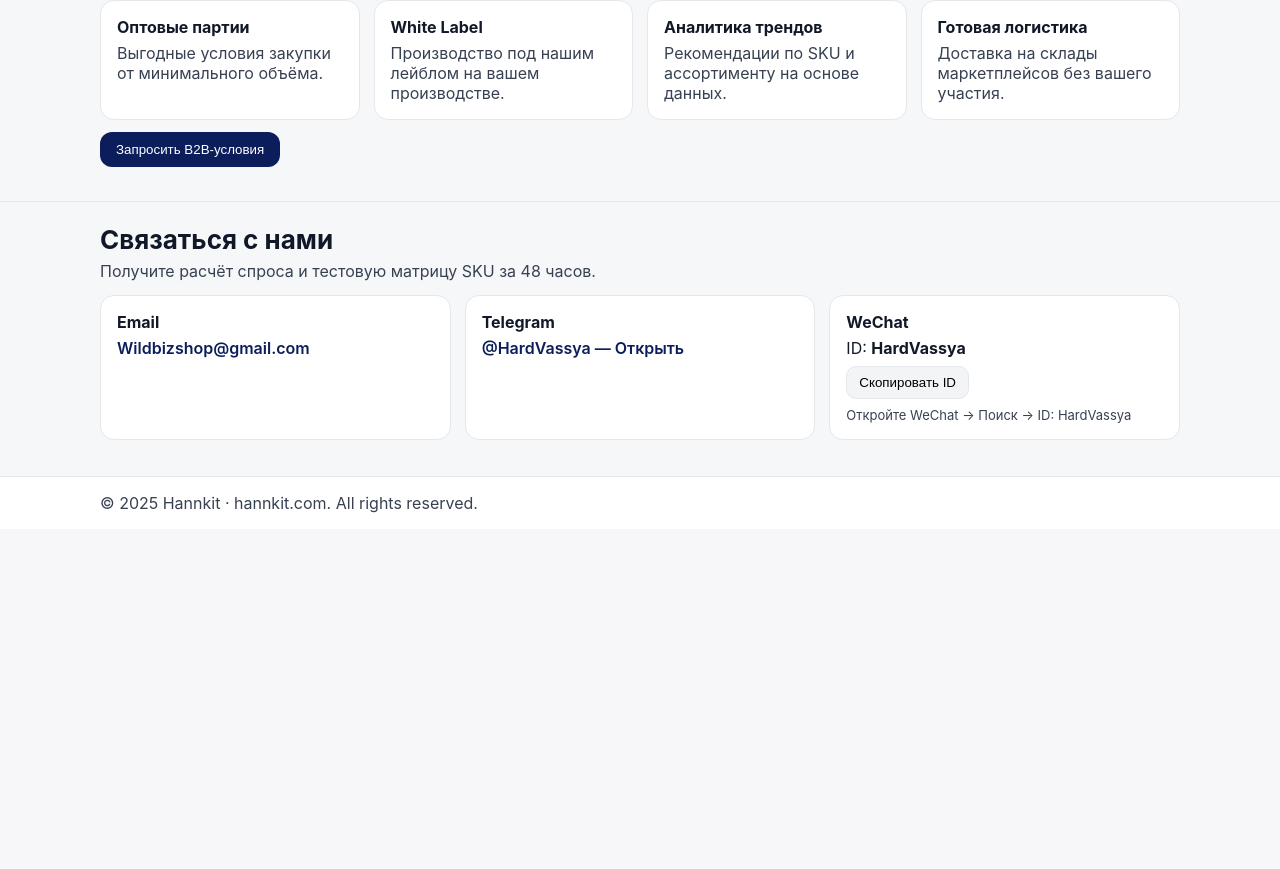
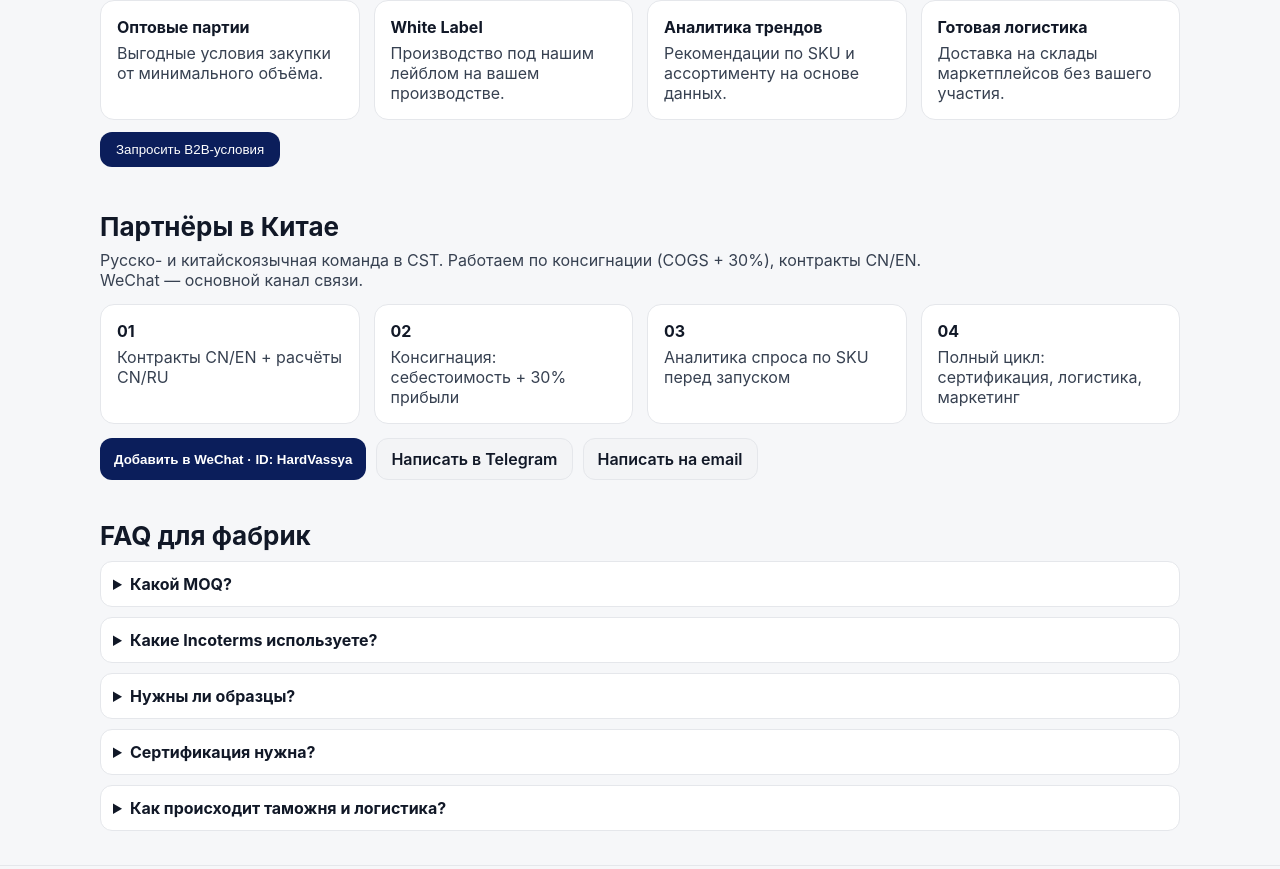
Before and after one commit to VAsily83/hannkit-landing, a Next.js app: page / in a window 1280 px wide. Shown: the part 2711-3580 px from the top of the page. Before the commit the page ends 3240 px from the top, so only its background shows below. Built offline with nearby package versions, Linux system fonts and the light colour scheme; no server answers.

Commit message:
Update index.tsx

```diff
--- a/pages/index.tsx
+++ b/pages/index.tsx
@@ -71,6 +71,17 @@ const TDICT: Record<
     b2bTitle: string;
     b2bLead: string;
     b2b: { title: string; text: string }[];
+
+    // --- NEW: Partners in China
+    partnersTitle: string;
+    partnersLead: string;
+    partnersCtas: { wechat: string; telegram: string; email: string };
+    partnersBullets: string[];
+
+    // --- NEW: Factory mini-FAQ
+    faqTitle: string;
+    faq: { q: string; a: string }[];
+
     contactTitle: string;
     contactLead: string;
     emailLabel: string;
@@ -135,6 +146,44 @@ const TDICT: Record<
       { title: "Аналитика трендов", text: "Рекомендации по SKU и ассортименту на основе данных." },
       { title: "Готовая логистика", text: "Доставка на склады маркетплейсов без вашего участия." },
     ],
+
+    // --- Partners in China (RU)
+    partnersTitle: "Партнёры в Китае",
+    partnersLead:
+      "Русско- и китайскоязычная команда в CST. Работаем по консигнации (COGS + 30%), контракты CN/EN. WeChat — основной канал связи.",
+    partnersCtas: { wechat: "Добавить в WeChat", telegram: "Написать в Telegram", email: "Написать на email" },
+    partnersBullets: [
+      "Контракты CN/EN + расчёты CN/RU",
+      "Консигнация: себестоимость + 30% прибыли",
+      "Аналитика спроса по SKU перед запуском",
+      "Полный цикл: сертификация, логистика, маркетинг",
+    ],
+
+    // --- Factory FAQ (RU)
+    faqTitle: "FAQ для фабрик",
+    faq: [
+      {
+        q: "Какой MOQ?",
+        a: "Базово работаем от 200–500 шт. на SKU. Для пилота и тестов допускаем меньшие партии при согласовании (с калькуляцией логистики и таможни).",
+      },
+      {
+        q: "Какие Incoterms используете?",
+        a: "Предпочтительно FOB China / FCA склад перевозчика в Китае. Возможны EXW/DDP при особых условиях и расчёте маржинальности.",
+      },
+      {
+        q: "Нужны ли образцы?",
+        a: "Да. 1–3 образца на SKU для фото-контента, тестов качества и сертификации. Доставка за счёт фабрики либо компенсируется из первой партии.",
+      },
+      {
+        q: "Сертификация нужна?",
+        a: "Да, для РФ требуются документы (ЕАЭС, РУ, декларации). Мы берём на себя процесс, от вас — техдокументы и стабильность спецификаций.",
+      },
+      {
+        q: "Как происходит таможня и логистика?",
+        a: "Мы организуем доставку и растаможку. В прайс закладываем фрахт, страховку, пошлины. Фабрика пакует и маркирует по нашему гайдлайну.",
+      },
+    ],
+
     contactTitle: "Связаться с нами",
     contactLead: "Получите расчёт спроса и тестовую матрицу SKU за 48 часов.",
     emailLabel: "Email",
@@ -192,6 +241,42 @@ const TDICT: Record<
       { title: "Trend analytics", text: "SKU and assortment recommendations based on data." },
       { title: "Ready logistics", text: "Delivery to marketplace warehouses without your participation." },
     ],
+
+    partnersTitle: "Partners in China",
+    partnersLead:
+      "Bilingual RU/ZH/EN team in CST. Consignment (COGS + 30%), CN/EN contracts. WeChat is the primary channel.",
+    partnersCtas: { wechat: "Add on WeChat", telegram: "Message on Telegram", email: "Send Email" },
+    partnersBullets: [
+      "CN/EN contracts + CN/RU billing",
+      "Consignment: cost + 30% profit share",
+      "SKU demand analytics prior to launch",
+      "Full cycle: certification, logistics, marketing",
+    ],
+
+    faqTitle: "Factory mini-FAQ",
+    faq: [
+      {
+        q: "What is the MOQ?",
+        a: "Typically 200–500 pcs per SKU. Smaller pilot runs are possible upon agreement (with logistics and customs costed in).",
+      },
+      {
+        q: "Which Incoterms do you use?",
+        a: "Prefer FOB China / FCA carrier’s warehouse in China. EXW/DDP are possible if margins allow and terms are aligned.",
+      },
+      {
+        q: "Do you require samples?",
+        a: "Yes. 1–3 pcs per SKU for content, quality checks and certification. Shipping covered by factory or reimbursed from the first batch.",
+      },
+      {
+        q: "Is certification needed?",
+        a: "Yes, RU/EAEU documents are required. We run the process; you provide tech docs and keep specs stable.",
+      },
+      {
+        q: "How do customs & logistics work?",
+        a: "We handle shipping and clearance. Pricing includes freight, insurance and duties. Factory packs & labels per our guideline.",
+      },
+    ],
+
     contactTitle: "Contact us",
     contactLead: "Get demand estimation and a trial SKU matrix within 48 hours.",
     emailLabel: "Email",
@@ -248,6 +333,42 @@ const TDICT: Record<
       { title: "趋势分析", text: "基于数据给出 SKU 与品类建议。" },
       { title: "成套物流", text: "无需参与即可直送平台仓。" },
     ],
+
+    partnersTitle: "中国合作方",
+    partnersLead:
+      "中俄英团队（CST）。寄售模式（成本价 + 30% 利润），支持中/英合同。首选联系渠道：WeChat。",
+    partnersCtas: { wechat: "添加 WeChat", telegram: "联系 Telegram", email: "发送邮箱" },
+    partnersBullets: [
+      "中/英合同 + 中/俄结算",
+      "寄售：成本 + 30% 分成",
+      "上架前进行 SKU 需求分析",
+      "全链路：认证、物流、营销",
+    ],
+
+    faqTitle: "工厂常见问答",
+    faq: [
+      {
+        q: "MOQ 是多少？",
+        a: "通常每个 SKU 200–500 件。试销可协商更小批量（需计入物流与清关成本）。",
+      },
+      {
+        q: "使用哪些贸易术语（Incoterms）？",
+        a: "优先 FOB 中国 / FCA 中国承运仓。若利润允许并约定到位，可用 EXW/DDP。",
+      },
+      {
+        q: "是否需要样品？",
+        a: "需要。每个 SKU 1–3 件，用于内容拍摄、质检与认证。运费由工厂承担或在首单中抵扣。",
+      },
+      {
+        q: "是否需要认证？",
+        a: "进入俄罗斯/欧亚市场需要相关证书。我们负责流程，贵司提供技术文件并保持规格稳定。",
+      },
+      {
+        q: "清关与物流如何安排？",
+        a: "由我们负责运输及清关。报价会包含运费、保险与关税。工厂按我们的规范进行包装与贴标。",
+      },
+    ],
+
     contactTitle: "联系我们",
     contactLead: "48 小时内提供需求评估与试用 SKU 矩阵。",
     emailLabel: "邮箱",
@@ -274,7 +395,20 @@ type CaseCard = {
   brand: string;
   market: "Wildberries" | "Ozon" | "Яндекс.Маркет" | "Yandex.Market";
   category: { ru: string; en: string; zh: string };
-  bulletsKey: ("assort" | "seo" | "reviews" | "optCards" | "content" | "promo" | "sizes" | "showcase" | "relevantKeys" | "policies" | "pricing" | "recs")[];
+  bulletsKey: (
+    | "assort"
+    | "seo"
+    | "reviews"
+    | "optCards"
+    | "content"
+    | "promo"
+    | "sizes"
+    | "showcase"
+    | "relevantKeys"
+    | "policies"
+    | "pricing"
+    | "recs"
+  )[];
   img?: string; // if absent — show 18+ stub
   click: string; // link to store
 };
@@ -417,7 +551,7 @@ export default function Landing() {
     const subject = T.mailSubject;
     const body = `${T.formName}: ${name || "-"}\n${T.formEmail}: ${mail || "-"}\n${T.formPhone}: ${phone || "-"}`;
     const href = `mailto:Wildbizshop@gmail.com?subject=${encodeURIComponent(subject)}&body=${encodeURIComponent(body)}`;
-    window.location.href = href;
+    if (typeof window !== "undefined") window.location.href = href;
     setOpenLead(false);
   };
 
@@ -429,6 +563,17 @@ export default function Landing() {
       alert(lang === "ru" ? "Не удалось скопировать" : lang === "en" ? "Copy failed" : "复制失败");
     }
   };
+
+  // Close modal by Esc
+  useEffect(() => {
+    const onKey = (e: KeyboardEvent) => {
+      if (e.key === "Escape") setOpenLead(false);
+    };
+    if (typeof window !== "undefined") {
+      window.addEventListener("keydown", onKey);
+      return () => window.removeEventListener("keydown", onKey);
+    }
+  }, []);
 
   return (
     <div
@@ -717,6 +862,72 @@ export default function Landing() {
         </button>
       </section>
 
+      {/* Partners in China */}
+      <section style={{ maxWidth: 1120, margin: "0 auto", padding: isMobile ? "8px 16px 28px" : "10px 20px 32px" }}>
+        <h2 style={{ fontSize: 26, margin: "0 0 8px" }}>{T.partnersTitle}</h2>
+        <p style={{ color: COLORS.subtext, margin: "0 0 14px", maxWidth: 860 }}>{T.partnersLead}</p>
+
+        <div
+          style={{
+            display: "grid",
+            gridTemplateColumns: isMobile ? "1fr" : isTablet ? "repeat(2, 1fr)" : "repeat(4, 1fr)",
+            gap: 14,
+          }}
+        >
+          {T.partnersBullets.map((b, i) => (
+            <div key={i} style={{ background: COLORS.card, border: `1px solid ${COLORS.border}`, borderRadius: 14, padding: 16 }}>
+              <div style={{ fontWeight: 700, marginBottom: 6 }}>{String(i + 1).padStart(2, "0")}</div>
+              <div style={{ color: COLORS.subtext }}>{b}</div>
+            </div>
+          ))}
+        </div>
+
+        <div style={{ display: "flex", gap: 10, flexWrap: "wrap", marginTop: 14 }}>
+          <button
+            onClick={copyWeChat}
+            style={{ padding: "10px 14px", borderRadius: 12, background: COLORS.brand, color: "#fff", border: "none", fontWeight: 700, cursor: "pointer" }}
+          >
+            {T.partnersCtas.wechat} · ID: HardVassya
+          </button>
+          <a
+            href="https://t.me/HardVassya"
+            target="_blank"
+            rel="noopener noreferrer"
+            style={{ padding: "10px 14px", borderRadius: 12, background: COLORS.chip, border: `1px solid ${COLORS.border}`, textDecoration: "none", color: COLORS.text, fontWeight: 600 }}
+          >
+            {T.partnersCtas.telegram}
+          </a>
+          <a
+            href="mailto:Wildbizshop@gmail.com?subject=China%20partnership"
+            style={{ padding: "10px 14px", borderRadius: 12, background: COLORS.chip, border: `1px solid ${COLORS.border}`, textDecoration: "none", color: COLORS.text, fontWeight: 600 }}
+          >
+            {T.partnersCtas.email}
+          </a>
+        </div>
+      </section>
+
+      {/* Factory mini-FAQ */}
+      <section style={{ maxWidth: 1120, margin: "0 auto", padding: isMobile ? "6px 16px 28px" : "8px 20px 34px" }}>
+        <h2 style={{ fontSize: 26, margin: "0 0 10px" }}>{T.faqTitle}</h2>
+
+        <div style={{ display: "grid", gridTemplateColumns: "1fr", gap: 10 }}>
+          {T.faq.map((item, i) => (
+            <details
+              key={i}
+              style={{
+                background: COLORS.card,
+                border: `1px solid ${COLORS.border}`,
+                borderRadius: 12,
+                padding: 12,
+              }}
+            >
+              <summary style={{ cursor: "pointer", fontWeight: 700, outline: "none" }}>{item.q}</summary>
+              <div style={{ marginTop: 8, color: COLORS.subtext, lineHeight: 1.7 }}>{item.a}</div>
+            </details>
+          ))}
+        </div>
+      </section>
+
       {/* Contacts */}
       <section ref={contactRef} style={{ background: COLORS.bg, borderTop: `1px solid ${COLORS.border}` }}>
         <div style={{ maxWidth: 1120, margin: "0 auto", padding: isMobile ? "18px 16px 28px" : "22px 20px 36px" }}>
```
